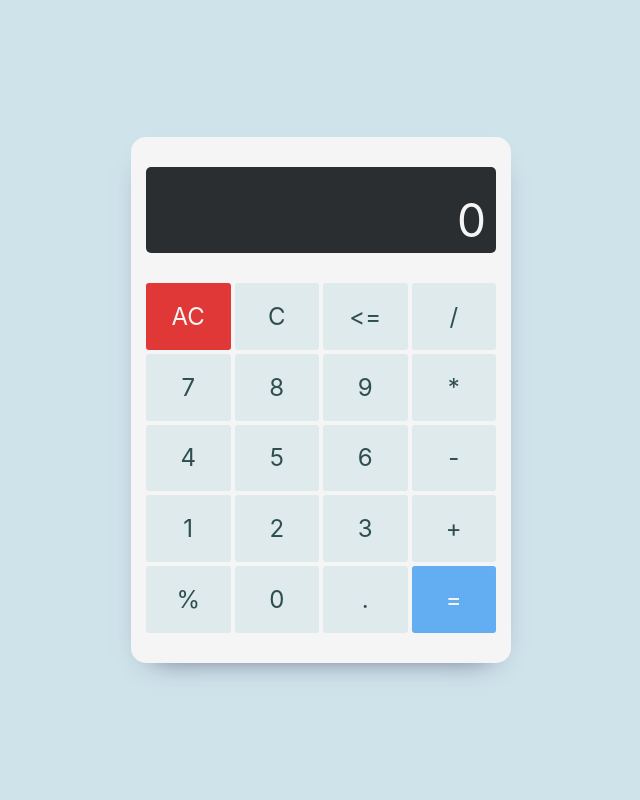
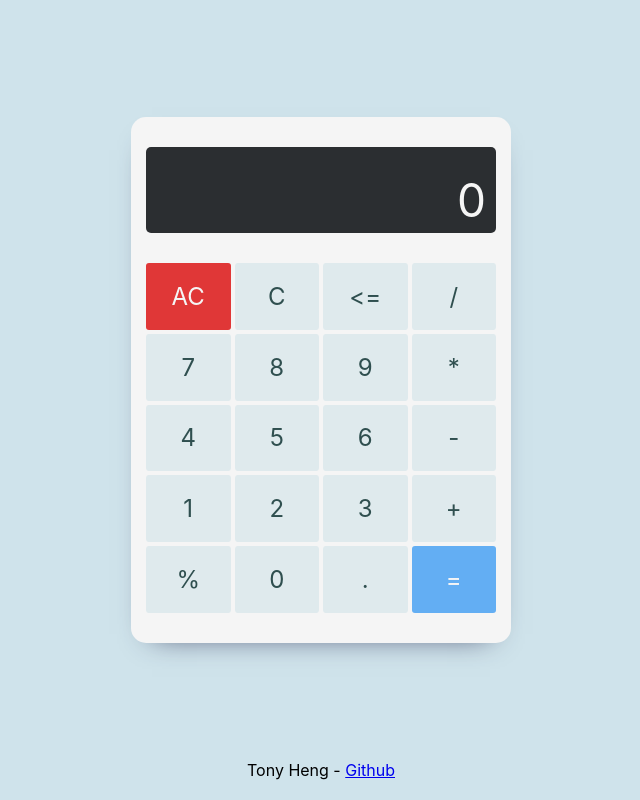
Before and after one commit to TonyHg/js-calculator, a React (Create React App) app: page / in a window 1280 px wide. Shown: the whole page, without its empty margins (319-959 px from the left). Built offline with nearby package versions, Linux system fonts and the light colour scheme.

Commit message:
add credit

```diff
--- a/src/App.css
+++ b/src/App.css
@@ -47,4 +47,10 @@ html, body {
   justify-content: center;
   min-height: 100vh;
   margin: auto;
+  flex-direction: column;
 }
+
+#credit {
+  text-align: center;
+  padding-bottom: 20px;
+}
--- a/src/App.js
+++ b/src/App.js
@@ -2,10 +2,12 @@ import logo from './logo.svg';
 import './App.css';
 import Calculator from './Calculator'
 
+const GITHUB_LINK = "https://github.com/TonyHg"
 function App() {
   return (
     <div id="wrapper">
       <Calculator />
+      <div id="credit">Tony Heng - <a href={GITHUB_LINK}>Github</a></div>
     </div>
   );
 }
```
